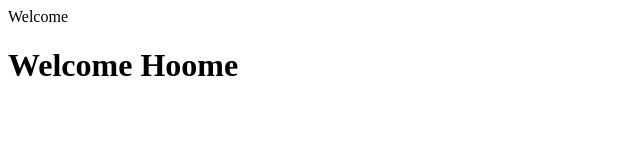
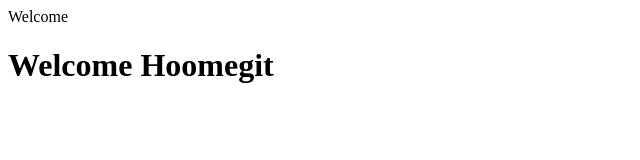
Before and after one commit to JayavanthKumar/demo-repo, a plain HTML site: page index.html in a window 1280 px wide. Shown: the full height of the page, 0-640 px from the left. Drawn offline with Linux system fonts and the light colour scheme.

Commit message:
Saved Commit
Some Description

```diff
--- a/index.html
+++ b/index.html
@@ -1,2 +1,2 @@
 <div>Welcome</div>
-<h1>Welcome Hoome</h1>
+<h1>Welcome Hoomegit</h1>
```
